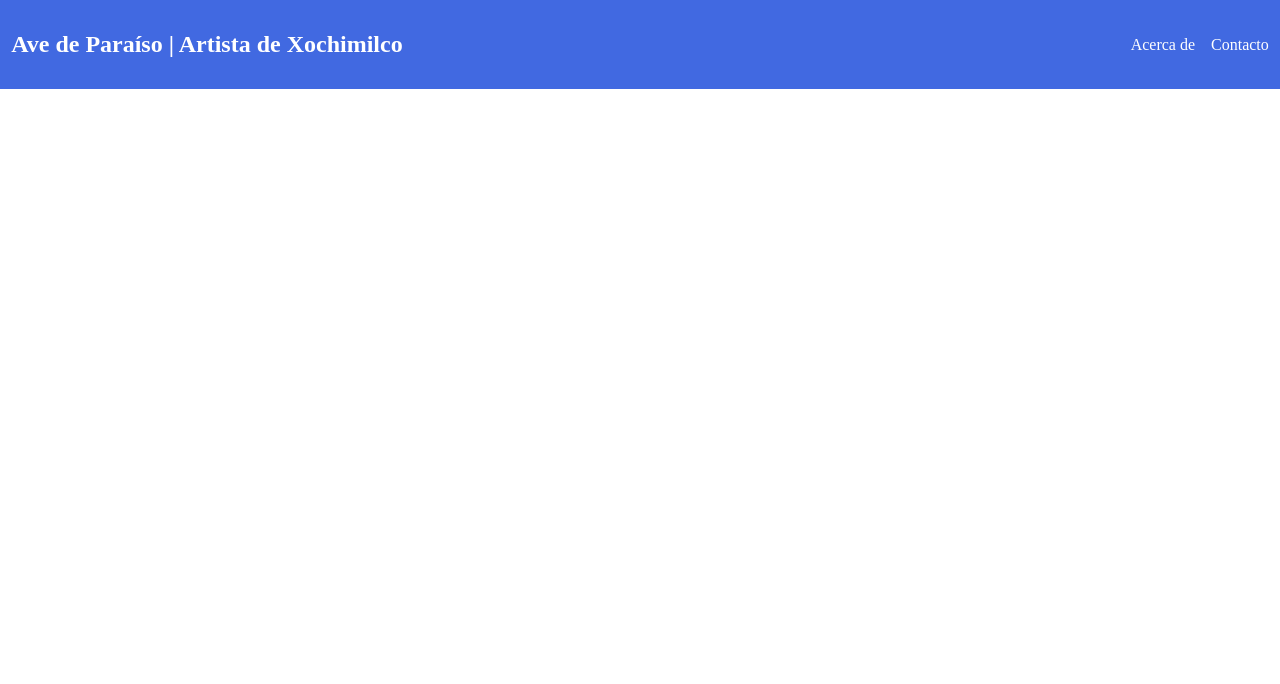
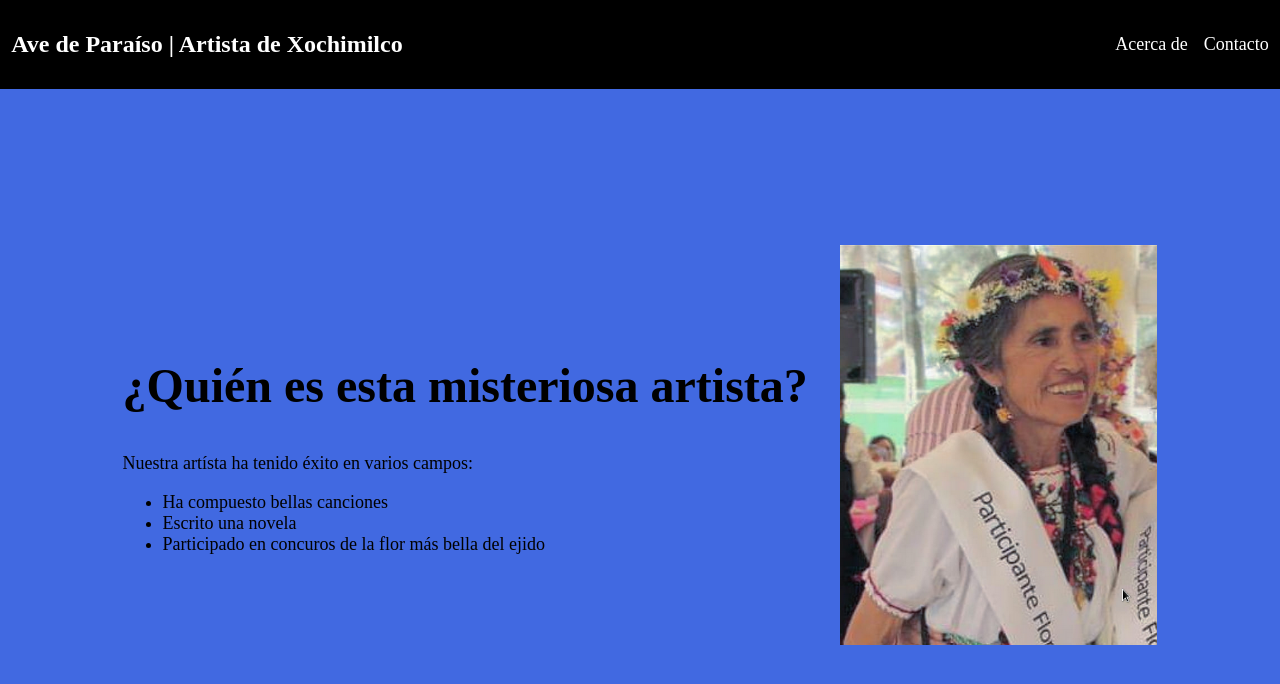
Before and after one commit to DonPupusa/ave-de-paraiso, a plain HTML site: page index.html in a window 1280 px wide. Drawn offline with Linux system fonts and the light colour scheme.

Commit message:
Añade el primer contenido

```diff
--- a/index.html
+++ b/index.html
@@ -1,11 +1,14 @@
 <!DOCTYPE html>
 <html lang="es">
+
 <head>
     <meta charset="utf-8">
     <title>Ave de paraíso | Artísta de Xochimilco</title>
     <link rel="stylesheet" href="styles.css">
 </head>
+
 <body>
+
     <nav class="header">
         <h1>Ave de Paraíso | Artista de Xochimilco</h1>
         <ul>
@@ -13,5 +16,31 @@
             <li>Contacto</li>
         </ul>
     </nav>
+
+    <div class="top">
+
+        <div class="top-left">
+            <h2>
+                ¿Quién es esta misteriosa artista?<!-- Concursos, canciones y literatura -->
+            </h2>
+
+            <!-- Junto a esta caja podría ir una foto de la artista -->
+
+            <p>Nuestra artísta ha tenido éxito en varios campos:</p>
+            <ul>
+                <li>Ha compuesto bellas canciones</li>
+                <li>Escrito una novela</li>
+                <li>Participado en concuros de la flor más bella del ejido</li>
+            </ul>
+
+        </div>
+
+        <img src="./imagenes/flor-mas-bella.png"
+            alt="María Elena sonriendo en el evento de la flor más bella. Tiene dos trenzas, y una corona de flores.">
+
+
+    </div>
+
 </body>
+
 </html>
--- a/styles.css
+++ b/styles.css
@@ -1,22 +1,53 @@
 body{
     margin: 0px;
+    display: flex;
+    flex-direction: column;
+    height: 100vh;
 }
 
 h1{
     margin-right: auto;
 }
 
+h2{
+    font-size: 3rem;
+}
+
+p, li{
+    font-size: 1.125rem;
+}
+
 .header{
     padding: .7rem;
     display: flex;
     align-items: center;
-    background-color: royalblue;
+    background-color: black;
     color: white;
 }
 
-ul{
+.header ul{
     display: flex;
     gap: 1rem;
     padding-left: 0px;
     list-style-type: none;
 }
+
+.top{
+    display: flex;
+    background-color: royalblue;
+    justify-content: center;
+    gap: 2rem;
+    padding: 2rem;
+    flex-grow: 1;
+    align-items: center;
+    min-width: 0px;
+    flex-shrink: 1;
+}
+
+
+img{
+    max-width: 25rem;
+    max-height: 25rem;
+    min-width: 0px;
+    flex-shrink: 1;
+}
```
Also changed, not shown: imagenes/flor-mas-bella.png (added). Lines whose indentation alone changed are shown as unchanged.
